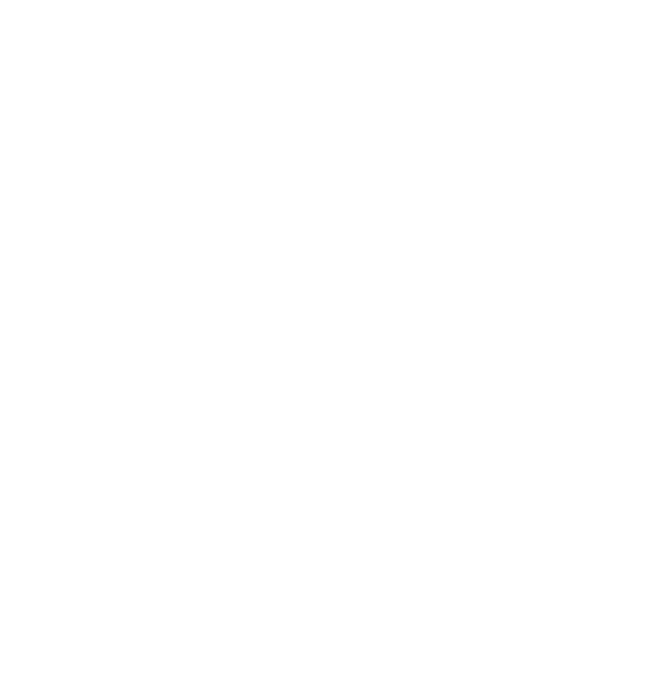
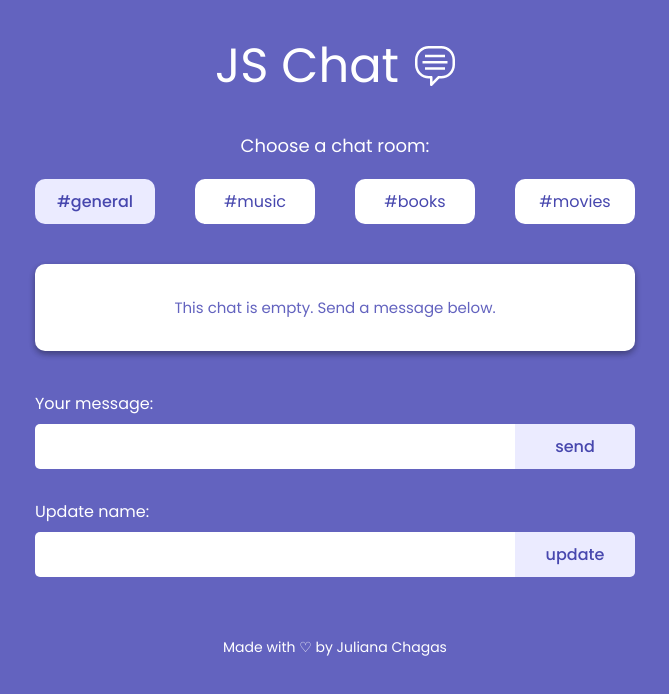
Before and after one commit to julianachagas/chat-room, a website built with webpack: page src/template.html in a window 1280 px wide. Shown: the whole page, without its empty margins (305-974 px from the left). Built offline with nearby package versions, Linux system fonts and the light colour scheme.

Commit message:
feat: add template and styles

```diff
--- a/src/styles/main.css
+++ b/src/styles/main.css
@@ -0,0 +1,219 @@
+@import url('https://fonts.googleapis.com/css2?family=Poppins:wght@400;500;600&display=swap');
+
+* {
+  margin: 0;
+  padding: 0;
+  box-sizing: border-box;
+}
+
+html {
+  font-size: 62.5%;
+  --primary-color: #6363bf;
+  --secondary-color: #ebebff;
+  --accent-color: #4747ae;
+  --gray: #6e6e6e;
+  -webkit-text-size-adjust: 100%;
+}
+
+body {
+  width: 100%;
+  min-height: 100vh;
+  font-size: 1.6rem;
+  background: var(--primary-color);
+  color: #fff;
+  font-family: 'Poppins', sans-serif;
+}
+
+ul {
+  list-style: none;
+}
+
+input,
+button {
+  font: inherit;
+}
+
+button {
+  border: none;
+  cursor: pointer;
+  transition: all 0.3s ease-in-out;
+}
+
+a {
+  text-decoration: none;
+  color: #fff;
+}
+
+.container {
+  width: min(600px, 90%);
+  margin: auto;
+}
+
+header {
+  padding-block: 3rem;
+}
+
+.flex-center {
+  display: flex;
+  align-items: center;
+  justify-content: center;
+}
+
+header,
+nav,
+footer {
+  text-align: center;
+}
+
+h1 {
+  font-size: 4.8rem;
+  font-weight: 400;
+  gap: 1.6rem;
+}
+
+h2 {
+  font-size: 1.8rem;
+  font-weight: 400;
+  margin-bottom: 2rem;
+}
+
+.menu {
+  width: 100%;
+  display: grid;
+  grid-template-columns: repeat(auto-fit, minmax(10rem, 1fr));
+  gap: 2rem 4rem;
+}
+
+.menu button {
+  border-radius: 10px;
+  width: 100%;
+  display: inline-block;
+  background: #fff;
+  color: var(--accent-color);
+  padding: 1rem;
+}
+
+.menu button:hover {
+  transform: translateY(-3px);
+  background: var(--secondary-color);
+}
+
+.menu button.active {
+  background: var(--secondary-color);
+  font-weight: 500;
+}
+
+.chat {
+  margin-block: 4rem;
+  padding: 3.2rem;
+  background: #fff;
+  color: #000;
+  max-height: 50rem;
+  overflow-y: auto;
+  box-shadow: rgba(0, 0, 0, 0.16) 0px 3px 6px, rgba(0, 0, 0, 0.23) 0px 3px 6px;
+}
+
+.empty-chat-message {
+  text-align: center;
+  color: var(--primary-color);
+  font-size: 1.5rem;
+}
+
+.empty-chat-message.hide {
+  display: none;
+}
+
+.chat,
+.chat__message {
+  border-radius: 10px;
+}
+
+.chat__message {
+  background: var(--secondary-color);
+  padding: 1.8rem;
+}
+
+.chat__message + .chat__message {
+  margin-top: 2.4rem;
+}
+
+.chat__content {
+  display: flex;
+  gap: 1.4rem;
+  line-height: 1.3;
+}
+
+.chat__name {
+  color: var(--primary-color);
+  font-weight: 600;
+}
+
+.chat__details {
+  font-size: 1.4rem;
+  color: var(--gray);
+  margin-top: 0.8rem;
+}
+
+.form-group {
+  width: 100%;
+  display: flex;
+}
+
+.form-group input {
+  border: none;
+  border-radius: 5px 0 0 5px;
+  padding: 1rem;
+  width: 80%;
+}
+
+.form-group .btn {
+  flex: 1;
+  border-radius: 0 5px 5px 0;
+  background: var(--secondary-color);
+  color: var(--accent-color);
+  font-weight: 500;
+}
+
+.form-group .btn:hover {
+  background: #ccccff;
+}
+
+label {
+  display: block;
+  margin-bottom: 0.8rem;
+}
+
+form + form {
+  margin-top: 3rem;
+}
+
+form:last-child {
+  margin-bottom: 4rem;
+}
+
+.feedback-message {
+  margin-top: 1.2rem;
+  text-align: center;
+}
+
+footer {
+  font-size: 1.4rem;
+  padding: 2rem;
+}
+
+footer a:hover {
+  text-decoration: underline;
+}
+
+@media (max-width: 500px) {
+  header {
+    padding-block: 2rem;
+  }
+
+  .form-group input {
+    width: 70%;
+  }
+  .chat {
+    padding: 2.4rem;
+  }
+}
--- a/src/template.html
+++ b/src/template.html
@@ -4,7 +4,81 @@
     <meta charset="UTF-8" />
     <meta http-equiv="X-UA-Compatible" content="IE=edge" />
     <meta name="viewport" content="width=device-width, initial-scale=1.0" />
-    <title></title>
+    <title>JS Chat</title>
   </head>
-  <body></body>
+  <body>
+    <header>
+      <h1 class="flex-center">
+        JS Chat
+        <svg
+          width="40"
+          height="40"
+          viewBox="0 0 40 40"
+          fill="none"
+          xmlns="http://www.w3.org/2000/svg"
+        >
+          <g clip-path="url(#clip0_8_6)">
+            <path
+              d="M26.25 0H13.75C10.1033 0 6.60591 1.44866 4.02728 4.02728C1.44866 6.60591 0 10.1033 0 13.75L0 18.75C0 22.3967 1.44866 25.8941 4.02728 28.4727C6.60591 31.0513 10.1033 32.5 13.75 32.5H15V38.75C14.9986 38.9983 15.0711 39.2414 15.2083 39.4483C15.3456 39.6552 15.5413 39.8165 15.7706 39.9117C16 40.0069 16.2524 40.0317 16.4959 39.9829C16.7393 39.934 16.9627 39.8138 17.1375 39.6375L24.2625 32.5H26.25C29.8967 32.5 33.3941 31.0513 35.9727 28.4727C38.5513 25.8941 40 22.3967 40 18.75V13.75C40 10.1033 38.5513 6.60591 35.9727 4.02728C33.3941 1.44866 29.8967 0 26.25 0V0ZM37.5 18.75C37.5 21.7337 36.3147 24.5952 34.205 26.705C32.0952 28.8147 29.2337 30 26.25 30H23.75C23.5855 29.999 23.4224 30.0306 23.2701 30.0928C23.1178 30.155 22.9793 30.2466 22.8625 30.3625L17.5 35.7375V31.25C17.5 30.9185 17.3683 30.6005 17.1339 30.3661C16.8995 30.1317 16.5815 30 16.25 30H13.75C10.7663 30 7.90483 28.8147 5.79505 26.705C3.68526 24.5952 2.5 21.7337 2.5 18.75V13.75C2.5 10.7663 3.68526 7.90483 5.79505 5.79505C7.90483 3.68526 10.7663 2.5 13.75 2.5H26.25C29.2337 2.5 32.0952 3.68526 34.205 5.79505C36.3147 7.90483 37.5 10.7663 37.5 13.75V18.75Z"
+              fill="white"
+            />
+            <path d="M32.5 15H7.5V17.5H32.5V15Z" fill="white" />
+            <path d="M30 8.75H10V11.25H30V8.75Z" fill="white" />
+            <path d="M30 21.25H10V23.75H30V21.25Z" fill="white" />
+          </g>
+          <defs>
+            <clipPath id="clip0_8_6">
+              <rect width="40" height="40" fill="white" />
+            </clipPath>
+          </defs>
+        </svg>
+      </h1>
+    </header>
+    <main class="container">
+      <nav>
+        <h2>Choose a chat room:</h2>
+        <ul class="menu">
+          <li>
+            <button id="general" class="chat-room active">#general</button>
+          </li>
+          <li><button id="music" class="chat-room">#music</button></li>
+          <li><button id="books" class="chat-room">#books</button></li>
+          <li><button id="movies" class="chat-room">#movies</button></li>
+        </ul>
+      </nav>
+      <div class="chat">
+        <p class="empty-chat-message">
+          This chat is empty. Send a message below.
+        </p>
+        <!-- <div class="chat__message">
+          <div class="chat__content">
+            <span class="chat__name">name</span>
+            <span class="chat__text">message</span>
+          </div>
+          <p class="chat__details">less than a minute ago</p>
+        </div> -->
+      </div>
+      <form class="new-message">
+        <label for="message">Your message:</label>
+        <div class="form-group">
+          <input type="text" name="message" id="message" required />
+          <button type="submit" class="btn send-message">send</button>
+        </div>
+      </form>
+      <form class="new-name">
+        <label for="update-name">Update name:</label>
+        <div class="form-group">
+          <input type="text" name="update-name" id="update-name" />
+          <button type="submit" class="btn update-name">update</button>
+        </div>
+        <div class="feedback-message"></div>
+      </form>
+    </main>
+    <footer>
+      Made with &#9825; by
+      <a href="https://github.com/julianachagas" target="_blank"
+        >Juliana Chagas</a
+      >
+    </footer>
+  </body>
 </html>
```
